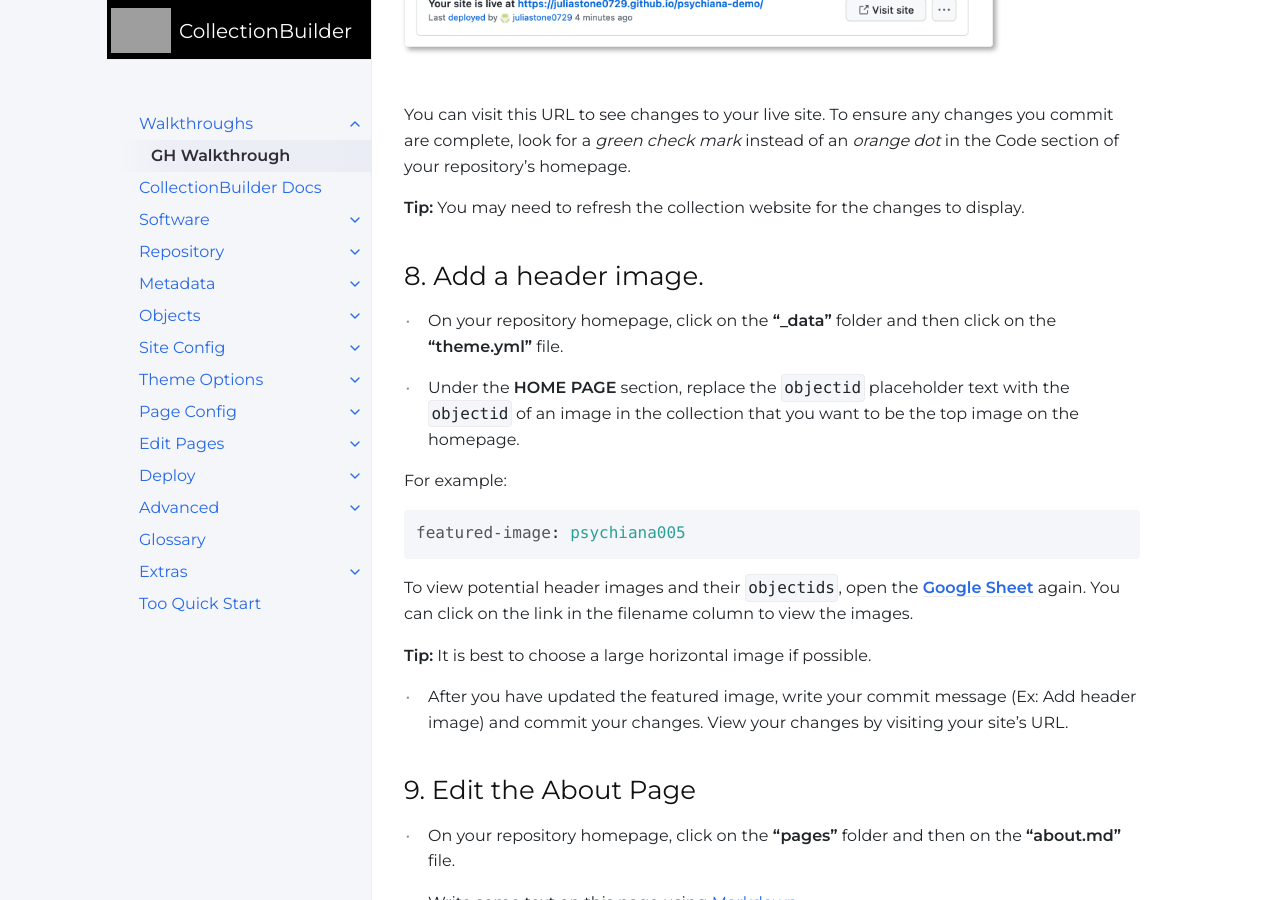
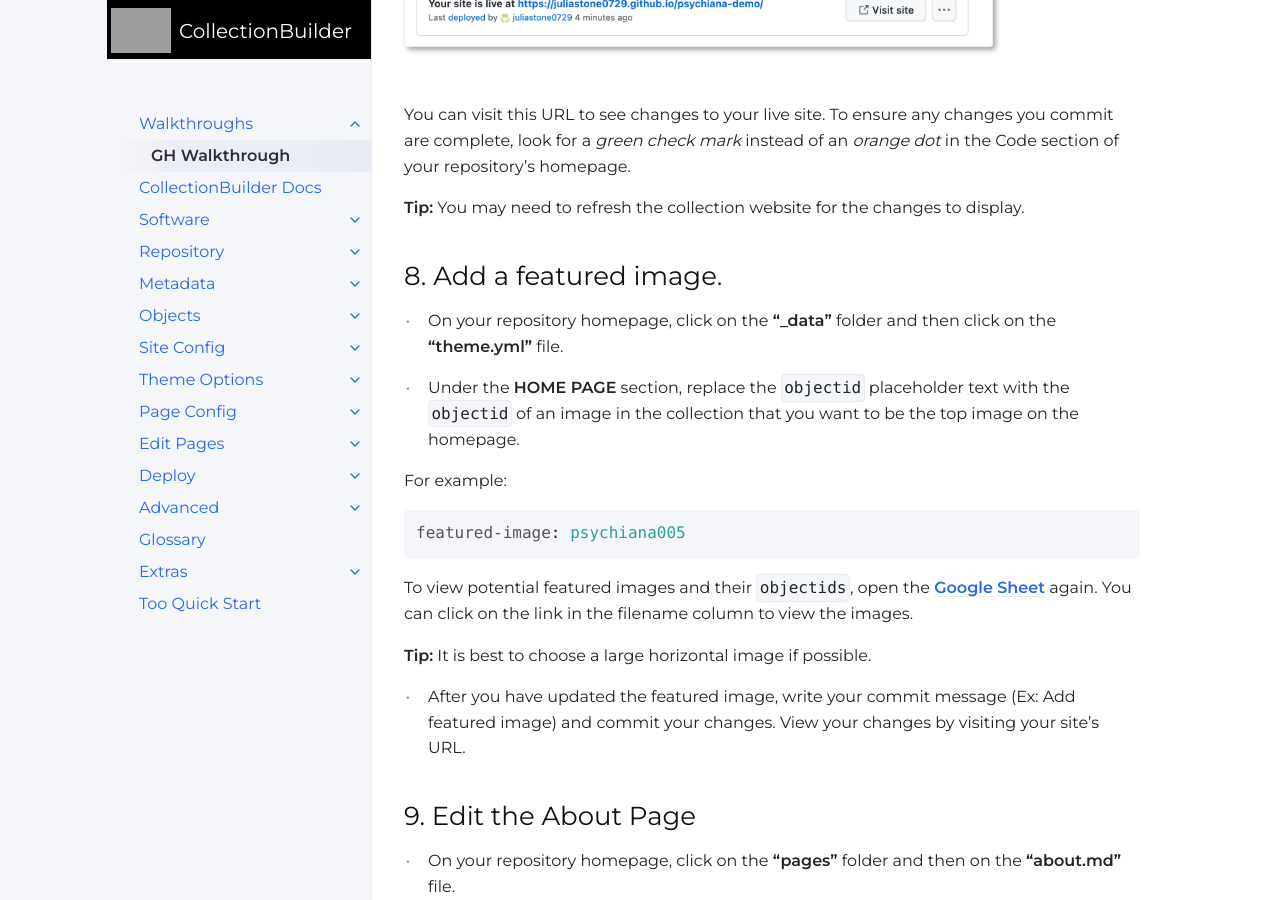
Before and after one commit to CollectionBuilder/cb-docs, a Jekyll site: the page built from docs/walkthroughs/gh-walkthrough.md, in a window 1280 px wide and 900 px high, scrolled down 6344 px. Built offline with Jekyll 4.4.1, drawn with Linux system fonts in a browser that asks for light colours; comment, search, counter and statistics services are not loaded; some of the changed text lies outside the part shown.

Commit message:
Change header image text to featured image

````diff
--- a/docs/walkthroughs/gh-walkthrough.md
+++ b/docs/walkthroughs/gh-walkthrough.md
@@ -123,7 +123,7 @@ You can visit this URL to see changes to your live site. To ensure any changes y
 
 **Tip:** You may need to refresh the collection website for the changes to display.
 
-## 8. Add a header image.
+## 8. Add a featured image.
 
 - On your repository homepage, click on the **"_data"** folder and then click on the **"theme.yml"** file.
 
@@ -135,11 +135,11 @@ For example:
 featured-image: psychiana005
 ```
 
-To view potential header images and their `objectids`, open the [**Google Sheet**](https://docs.google.com/spreadsheets/d/1x48Te3duPAxh53foEihQVKTfCKUjaCCbH7TrMMd_yU4/copy) again. You can click on the link in the filename column to view the images.
+To view potential featured images and their `objectids`, open the [**Google Sheet**](https://docs.google.com/spreadsheets/d/1x48Te3duPAxh53foEihQVKTfCKUjaCCbH7TrMMd_yU4/copy) again. You can click on the link in the filename column to view the images.
 
 **Tip:** It is best to choose a large horizontal image if possible.
 
-- After you have updated the featured image, write your commit message (Ex: Add header image) and commit your changes. View your changes by visiting your site’s URL.
+- After you have updated the featured image, write your commit message (Ex: Add featured image) and commit your changes. View your changes by visiting your site’s URL.
 
 ## 9. Edit the About Page
 
````
Also changed, not shown: other parts of docs/walkthroughs/gh-walkthrough.md (+1 -1 lines).
